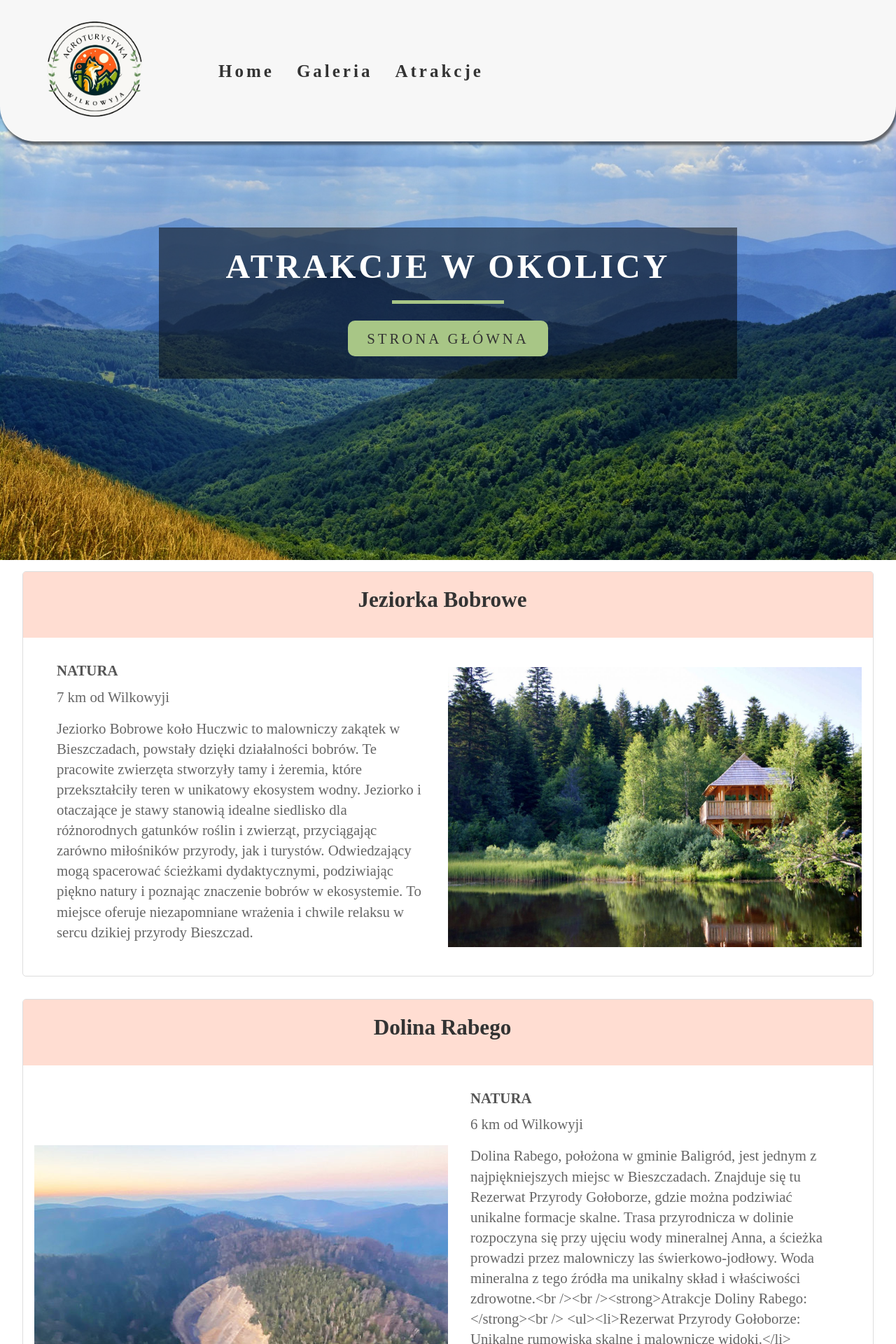
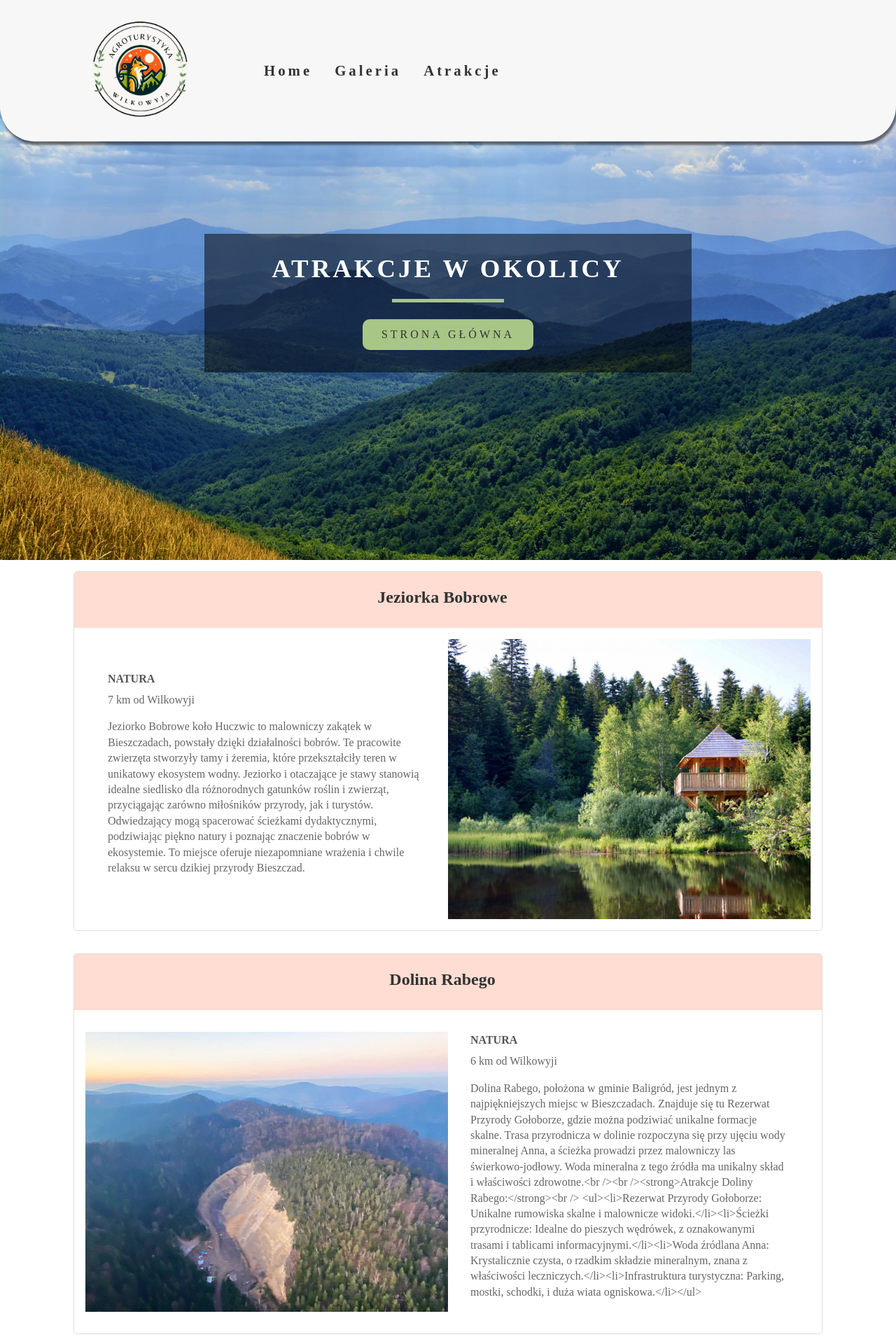
Before and after one commit to kamila-wilczynska/Wilkowyja, a React (Vite) app: page /attractions in a window 1280 px wide. Shown: the top 1920 px of the page at 70% size. Built offline with nearby package versions, Linux system fonts and the light colour scheme; a web font is replaced by a local one.

Commit message:
styles update - change font size

```diff
--- a/src/App.css
+++ b/src/App.css
@@ -33,7 +33,7 @@ body {
   font-family: "Coda";
   font-family: "Stint-Ultra-Expanded";
   line-height: 1.4;
-  font-size: 1.3rem;
+  /* font-size: 1.3rem; */
 }
 
 @media screen and (max-width: 992px) {
@@ -43,12 +43,12 @@ body {
 }
 
 h1 {
-  font-size: 3em;
+  font-size: 2.3em;
   line-height: 1;
   margin-bottom: 0.5em;
 }
 h2 {
-  font-size: 2em;
+  font-size: 1.8em;
   margin-bottom: 0.75em;
 }
 h3 {
@@ -83,8 +83,8 @@ h6 {
   transition: var(--mainTransition);
   text-transform: uppercase;
   cursor: pointer;
-  padding: 0.6rem 1.2rem; /* Slightly larger padding */
-  border: none; /* Removed border */
+  padding: 0.6rem 1rem;
+  border: none;
   border-radius: 10px;
 }
 .btn-primary:hover {
@@ -156,7 +156,7 @@ h6 {
   top: 0;
   left: 0;
   width: 100%;
-  padding: 0.5rem 1.5rem; /* Zmniejszony padding dla urządzeń mobilnych */
+  padding: 0.5rem 1.5rem;
   background: var(--offWhite);
   z-index: 5;
   box-shadow: var(--lightShadow);
@@ -167,7 +167,7 @@ h6 {
 .nav-header {
   display: flex;
   justify-content: space-between;
-  align-items: center; /* Wycentrowanie elementów w pionie */
+  align-items: center;
 }
 
 .nav-btn {
@@ -216,7 +216,7 @@ h6 {
 .nav-btn {
   display: flex;
   align-items: center;
-  gap: 8px; /* odstęp między ikoną a tekstem */
+  gap: 8px;
 }
 
 .nav-btn .nav-icon {
@@ -246,7 +246,8 @@ h6 {
   .nav-links a {
     margin: 0 1rem;
     padding: 0.5rem 0;
-    font-size: 25px;
+    /* font-size: 25px; */
+    font-size: var(h5);
   }
 }
 
@@ -425,7 +426,7 @@ h6 {
   display: flex;
   align-items: center;
   justify-content: center;
-  text-align: center; /* Tekst wyśrodkowany */
+  text-align: center;
 }
 
 .banner {
@@ -437,7 +438,7 @@ h6 {
   padding: 2rem 1rem;
   text-align: center;
   letter-spacing: var(--mainSpacing);
-  max-width: 90vw; /* Maksymalna szerokość baneru */
+  max-width: 90vw;
 }
 
 .banner h1 {
@@ -452,7 +453,7 @@ h6 {
 }
 
 .banner p {
-  font-size: 1rem;
+  font-size: var(h3);
   margin-bottom: 1.5rem;
 }
 
@@ -466,12 +467,13 @@ h6 {
   }
 
   .banner p {
-    font-size: 1.5rem;
+    font-size: 1.1rem;
+    font-family: var(--secondFont);
   }
 
   .slider-container {
     width: 100%;
-    max-width: 100%; /* Maksymalna szerokość kontenera */
+    max-width: 100%;
     margin: 0 auto;
     overflow: hidden;
   }
@@ -480,11 +482,12 @@ h6 {
 @media screen and (min-width: 992px) {
   .banner {
     padding: 2rem 6rem;
+    letter-spacing: var(--mainSpacing);
   }
 
-  .banner h1 {
-    font-size: 3rem;
-  }
+  /* .banner h1 {
+    font-size: 1.5rem;
+  } */
 }
 
 /* Title */
@@ -494,9 +497,9 @@ h6 {
   font-family: var(--secondFont);
 }
 .section-title h4 {
-  font-size: 2rem;
+  /* font-size: 2rem; */
   letter-spacing: var(--mainSpacing);
-  /* text-transform: capitalize; */
+
   margin-bottom: 1rem;
 }
 .section-title div {
@@ -519,9 +522,9 @@ h6 {
   width: 90vw;
   margin: 0 auto;
   display: grid;
-  grid-template-columns: repeat(auto-fit, minmax(255px, 1fr));
+  grid-template-columns: repeat(auto-fit, minmax(155px, 1fr));
   grid-row-gap: 2rem;
-  grid-column-gap: 50px;
+  grid-column-gap: 30px;
 }
 .services-icon {
   display: inline-block;
@@ -550,30 +553,53 @@ h6 {
 }
 /*end of services */
 /* featured rooms */
-
 .featured-rooms {
   padding: 5rem 0;
 }
+
 .featured-rooms-center {
   width: 80vw;
   margin: 0 auto;
   display: grid;
-  grid-template-columns: repeat(auto-fit, minmax(270px, 1fr));
-  grid-row-gap: 2rem;
-  grid-column-gap: 40px;
+  grid-template-columns: repeat(3, 1fr);
+  grid-template-rows: auto;
+  grid-template-areas:
+    "room1 room2 room3"
+    ". room4 .";
+  gap: 2rem 40px;
   justify-content: center;
 }
+
+.featured-rooms-center .room:nth-child(1) {
+  grid-area: room1;
+}
+
+.featured-rooms-center .room:nth-child(2) {
+  grid-area: room2;
+}
+
+.featured-rooms-center .room:nth-child(3) {
+  grid-area: room3;
+}
+
+.featured-rooms-center .room:nth-child(4) {
+  grid-area: room4;
+  justify-self: center; /* center horizontally */
+}
+
 @media screen and (max-width: 776px) {
   .featured-rooms-center {
     width: 80vw;
-    margin: 0 auto;
-    display: flex;
-    flex-direction: column;
-    justify-items: center;
+    grid-template-columns: 1fr;
+    grid-template-areas:
+      "room1"
+      "room2"
+      "room3"
+      "room4";
   }
 }
 
-@media screen and (min-width: 776px) {
+@media screen and (min-width: 776px) and (max-width: 992px) {
   .featured-rooms-center {
     width: 90vw;
     grid-template-columns: repeat(3, 1fr);
@@ -584,12 +610,7 @@ h6 {
   .featured-rooms-center {
     width: 95vw;
     max-width: 1170px;
-    grid-template-columns: repeat(3, 1fr);
   }
-}
-
-.featured-rooms-center .room:nth-child(4) {
-  grid-column: 2 / 3;
 }
 
 /* end pf featured rooms */
@@ -861,8 +882,8 @@ h6 {
   .filter-form,
   .blogContainer,
   .galleryWrap {
-    width: 95vw;
-    max-width: 1300px;
+    width: 85vw;
+    max-width: 1070px;
   }
 }
 
@@ -883,7 +904,8 @@ h6 {
   flex-direction: column;
   align-items: center;
   justify-content: space-between;
-  max-width: 1170px;
+  width: 85vw;
+  max-width: 1070px;
   margin: 0 auto;
 }
 
@@ -923,7 +945,8 @@ h6 {
   .footer-content {
     flex-direction: row;
     align-items: flex-start;
-    max-width: 1300px;
+    width: 85vw;
+    max-width: 1070px;
   }
 
   .footer-section {
--- a/src/components/Banner/Banner.module.css
+++ b/src/components/Banner/Banner.module.css
@@ -8,6 +8,7 @@
   /* text-transform: capitalize; */
   letter-spacing: var(--mainSpacing);
   text-transform: uppercase;
+  font-family: var(--secondFont);
 }
 
 .banner h1 {
@@ -31,10 +32,6 @@
     padding: 2rem 3rem;
   }
 
-  .banner h1 {
-    font-size: 2.5rem;
-  }
-
   .banner p {
     font-size: 1.5rem;
   }
@@ -46,7 +43,7 @@
   }
 
   .banner h1 {
-    font-size: 3rem;
+    font-size: 2.3em;
   }
 }
 
--- a/src/components/FeaturedRoom/Featured.Room.module.css
+++ /dev/null
@@ -1,47 +0,0 @@
-.featuredRooms {
-	padding: 5rem 0;
-  }
-
-  .featuredRoomsCenter {
-	width: 80vw;
-	margin: 0 auto;
-	display: flex;
-	flex-wrap: wrap;
-	gap: 2rem;
-	justify-content: center;
-  }
-
-  .room {
-	flex: 1 1 calc(33.333% - 2rem);
-	box-shadow: var(--lightShadow);
-	transition: var(--mainTransition);
-	border-radius: 10px;
-	overflow: hidden;
-	background: var(--mainWhite);
-  }
-
-  .room:nth-child(4) {
-	flex: 1 1 100%;
-	max-width: 400px;
-  }
-
-  @media screen and (max-width: 776px) {
-	.featuredRoomsCenter {
-	  width: 80vw;
-	  flex-direction: column;
-	  align-items: center;
-	}
-  }
-
-  @media screen and (min-width: 776px) {
-	.featuredRoomsCenter {
-	  width: 90vw;
-	}
-  }
-
-  @media screen and (min-width: 992px) {
-	.featuredRoomsCenter {
-	  width: 95vw;
-	  max-width: 1170px;
-	}
-  }
--- a/src/components/FeaturedRoom/FeaturedRoom.jsx
+++ b/src/components/FeaturedRoom/FeaturedRoom.jsx
@@ -3,7 +3,7 @@ import { RoomContext } from "../../Context";
 import Loading from "../Loading";
 import Room from "../Room/Room";
 import Title from "../Title";
-import styles from "./Featured.Room.module.css";
+import styles from "./FeaturedRoom.module.css";
 
 export default class FeaturedRoom extends Component {
   static contextType = RoomContext;
--- /dev/null
+++ b/src/components/FeaturedRoom/FeaturedRoom.module.css
@@ -0,0 +1,56 @@
+.featuredRooms {
+  padding: 5rem 0;
+}
+
+.featuredRoomsCenter {
+  width: 80vw;
+  margin: 0 auto;
+  display: flex;
+  flex-wrap: wrap;
+  gap: 2rem;
+  justify-content: center;
+}
+
+.room {
+  flex: 1 1 calc(33.333% - 2rem);
+  box-shadow: var(--lightShadow);
+  transition: var(--mainTransition);
+  border-radius: 10px;
+  overflow: hidden;
+  background: var(--mainWhite);
+}
+
+.room:nth-child(4) {
+  flex: 0 1 100%;
+  max-width: 400px;
+  align-self: center;
+  margin-top: 2rem;
+}
+
+@media screen and (max-width: 776px) {
+  .featuredRoomsCenter {
+    width: 80vw;
+    flex-direction: column;
+    align-items: center;
+  }
+  .room {
+    flex: 1 1 100%;
+    max-width: 100%;
+  }
+  .room:nth-child(4) {
+    margin-top: 0;
+  }
+}
+
+@media screen and (min-width: 776px) {
+  .featuredRoomsCenter {
+    width: 90vw;
+  }
+}
+
+@media screen and (min-width: 992px) {
+  .featuredRoomsCenter {
+    width: 95vw;
+    max-width: 1170px;
+  }
+}
--- a/src/pages/Attractions/Attractions.module.css
+++ b/src/pages/Attractions/Attractions.module.css
@@ -1,25 +1,9 @@
 @media screen and (min-width: 992px) {
   .blogContainer {
-    width: 90vw;
     margin: 0 auto;
     display: flex;
     flex-direction: column;
+    width: 85vw;
+    max-width: 1070px;
   }
 }
-
-@media screen and (min-width: 992px) {
-  .nav-center,
-  .services-center,
-  .single-room-images,
-  .single-room-info,
-  .room-extras,
-  .roomslist-center,
-  .featured-rooms-center,
-  .footer-content,
-  .filter-form,
-  .blogContainer,
-  .galleryWrap {
-    width: 95vw;
-    max-width: 1300px;
-  }
-}
--- a/src/pages/Gallery/Gallery.module.css
+++ b/src/pages/Gallery/Gallery.module.css
@@ -5,6 +5,7 @@
   gap: 10px;
   align-items: center;
   justify-content: center;
-  max-width: 1300px;
+  width: 85vw;
+  max-width: 1070px;
   margin: 0 auto;
 }
```
